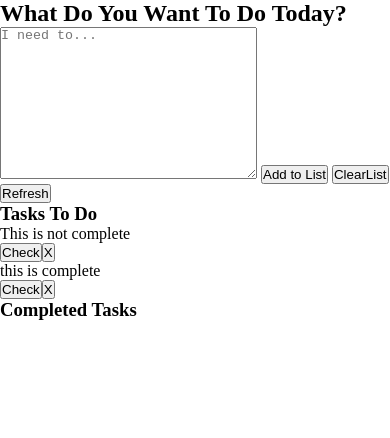
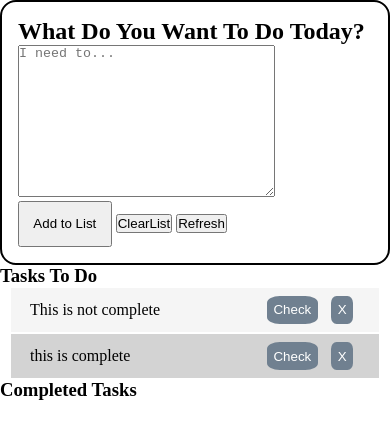
Before and after one commit to kenanblackerby/ToDo, a plain HTML site: page index.html in a window 390 px wide. Drawn offline with Linux system fonts and the light colour scheme.

Commit message:
Add mobile styles, focused on list items

```diff
--- a/style.css
+++ b/style.css
@@ -3,3 +3,51 @@
     margin: 0;
     padding: 0;
 }
+
+.main-content {
+    display: flex;
+    flex-direction: column;
+}
+
+.input-form {
+    border: 2px solid black;
+    border-radius: 1em;
+    padding: 1em;
+}
+
+#add-button {
+    padding: 1em;
+}
+
+.task-list ol {
+    list-style: none;
+    display: flex;
+    flex-flow: column;
+    align-items: center;
+}
+
+.task-list li {
+    display: flex;
+    justify-content: space-between;
+    align-items: center;
+    width: 95%;
+    padding: 0.5em 1.2em;
+    border: 1px solid white;
+}
+
+.task-list li:nth-child(2n-1) {
+    background-color: whitesmoke;
+}
+
+.task-list li:nth-child(2n) {
+    background-color: lightgray;
+}
+
+.task-buttons button {
+    margin: 0 0.5em;
+    padding: 0.5em;
+    border-radius: 25%;
+    border: none;
+    color: white;
+    background-color: slategray;
+}
```
